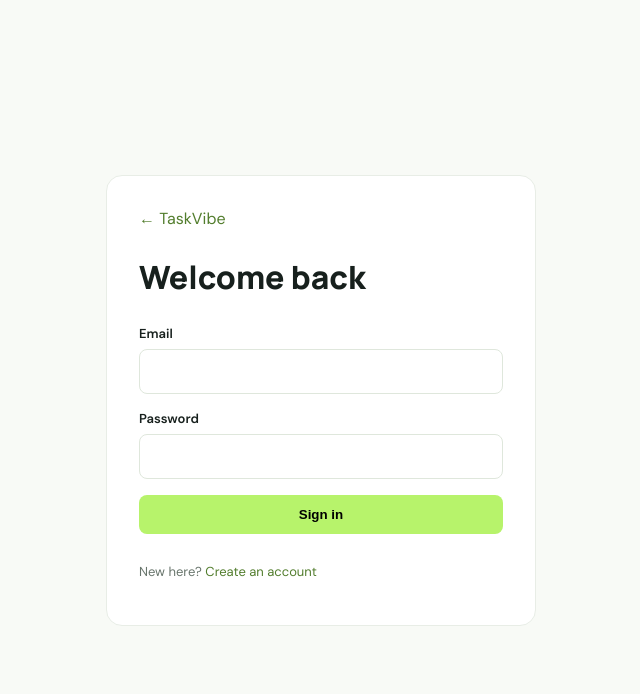
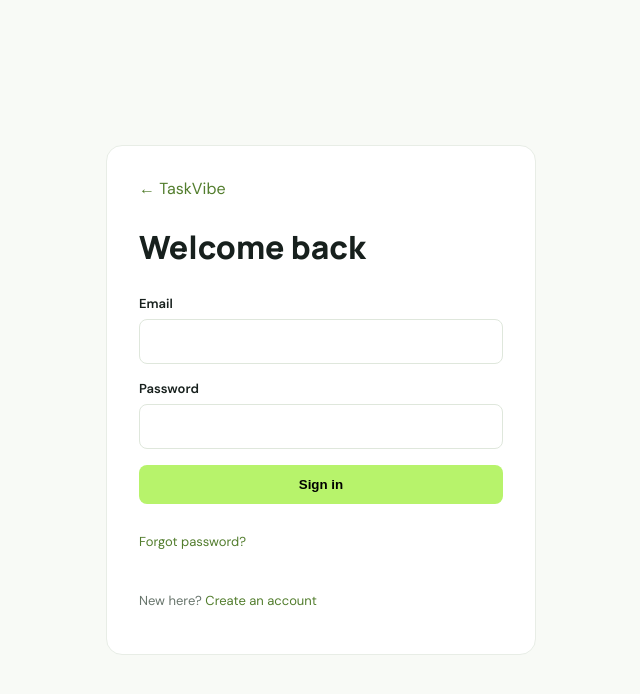
Before and after one commit to ali5690y9-jpg/TaskVibe, a Next.js app: page /login in a window 1280 px wide. Shown: the top 694 px of the page, without its empty margins (319-959 px from the left). Built offline with nearby package versions, Linux system fonts and the light colour scheme.

Commit message:
feat: link password recovery from sign-in

```diff
--- a/src/app/login/page.tsx
+++ b/src/app/login/page.tsx
@@ -3,5 +3,5 @@ import { useState } from "react";
 export default function LoginPage(){
  const [email,setEmail]=useState(""),[password,setPassword]=useState(""),[error,setError]=useState(""),[busy,setBusy]=useState(false);
  async function submit(e:React.FormEvent){e.preventDefault();setBusy(true);setError("");try{const r=await fetch("/api/auth/login",{method:"POST",headers:{"content-type":"application/json"},body:JSON.stringify({email,password})});const d=await r.json();if(!r.ok)throw new Error(d.error||"Login failed");location.href=d.user.role==="admin"?"/admin":d.user.role==="advertiser"?"/advertiser":"/earner";}catch(x){setError(x instanceof Error?x.message:"Login failed");}finally{setBusy(false);}}
- return <main className="auth-page"><form onSubmit={submit}><a href="/">← TaskVibe</a><h1>Welcome back</h1><label>Email<input type="email" autoComplete="email" required value={email} onChange={e=>setEmail(e.target.value)}/></label><label>Password<input type="password" autoComplete="current-password" required value={password} onChange={e=>setPassword(e.target.value)}/></label>{error&&<p role="alert">{error}</p>}<button disabled={busy}>{busy?"Signing in…":"Sign in"}</button><p>New here? <a href="/register">Create an account</a></p></form></main>;
+ return <main className="auth-page"><form onSubmit={submit}><a href="/">← TaskVibe</a><h1>Welcome back</h1><label>Email<input type="email" autoComplete="email" required value={email} onChange={e=>setEmail(e.target.value)}/></label><label>Password<input type="password" autoComplete="current-password" required value={password} onChange={e=>setPassword(e.target.value)}/></label>{error&&<p role="alert">{error}</p>}<button disabled={busy}>{busy?"Signing in…":"Sign in"}</button><p><a href="/forgot-password">Forgot password?</a></p><p>New here? <a href="/register">Create an account</a></p></form></main>;
 }
```
